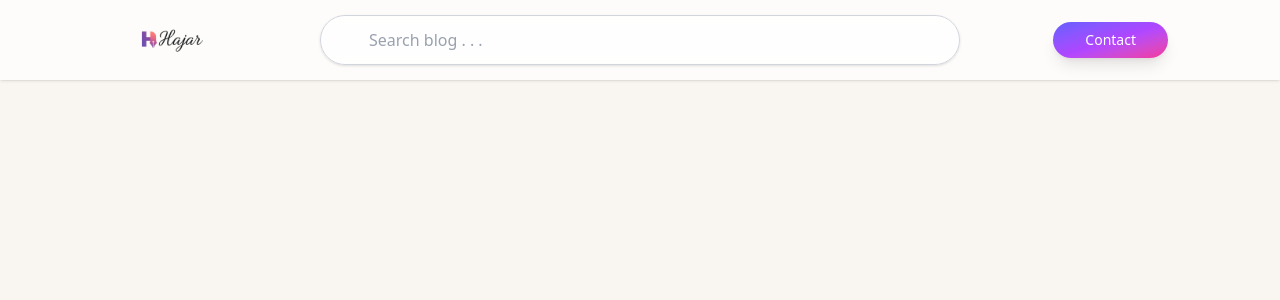
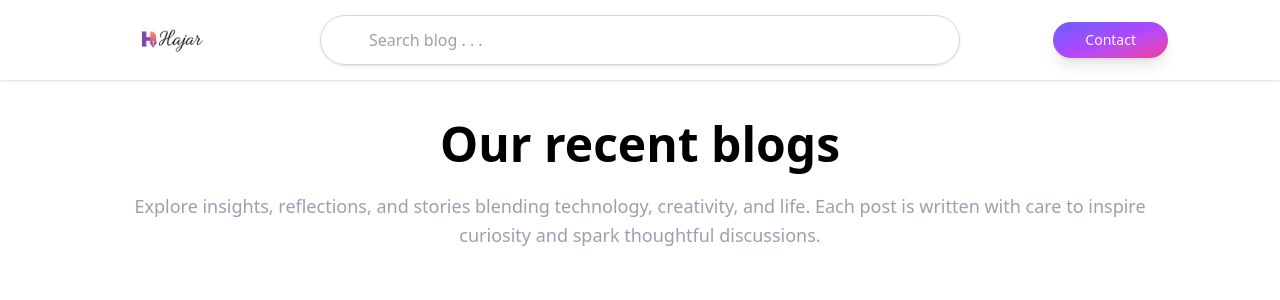
Before and after one commit to HajarAitAbdielmomin/personal-blog-website, a Next.js app: page / in a window 1280 px wide. Shown: the top 300 px of the page. Built offline with nearby package versions, Linux system fonts and the light colour scheme.

Commit message:
feat(ui): add large title and descriptive subtitle to main page using font-display typography

```diff
--- a/app/page.tsx
+++ b/app/page.tsx
@@ -1,10 +1,20 @@
 import NavigationHeader from "@/app/components/NavigationHeader";
 export default function Home() {
   return (
-      <div className="w-full bg-[#F9F5F0] bg-opacity-40">
+      <div className="w-full bg-white/70 bg-opacity-40 font-display">
           <NavigationHeader/>
-          <div className="h-full min-h-screen w-full container mx-auto py-5 gap-5">
-              {/* Content */}
+
+          <div
+              className="h-full min-h-screen w-full container mx-auto py-10 px-6 flex flex-col items-center text-center gap-6">
+
+              <h1 className="text-4xl md:text-5xl font-bold">
+                  Our recent blogs
+              </h1>
+
+              <p className="max-w-5xl text-gray-400 text-base md:text-lg leading-relaxed">
+                  Explore insights, reflections, and stories blending technology, creativity, and life.
+                  Each post is written with care to inspire curiosity and spark thoughtful discussions.
+              </p>
           </div>
       </div>
 
```
